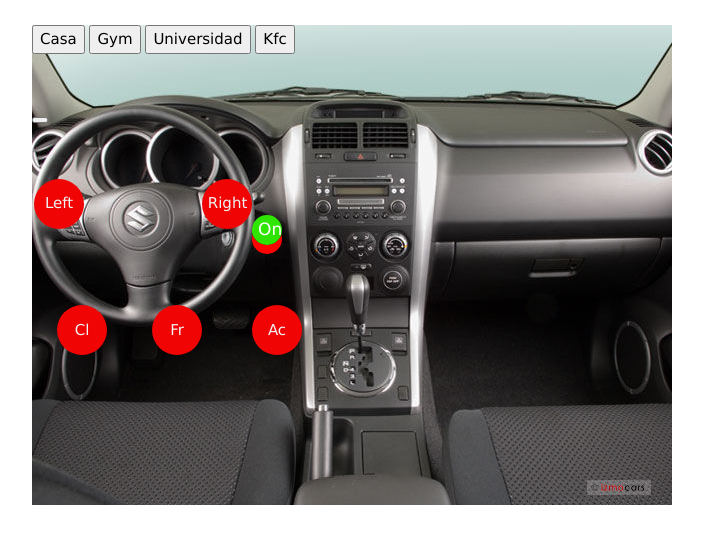
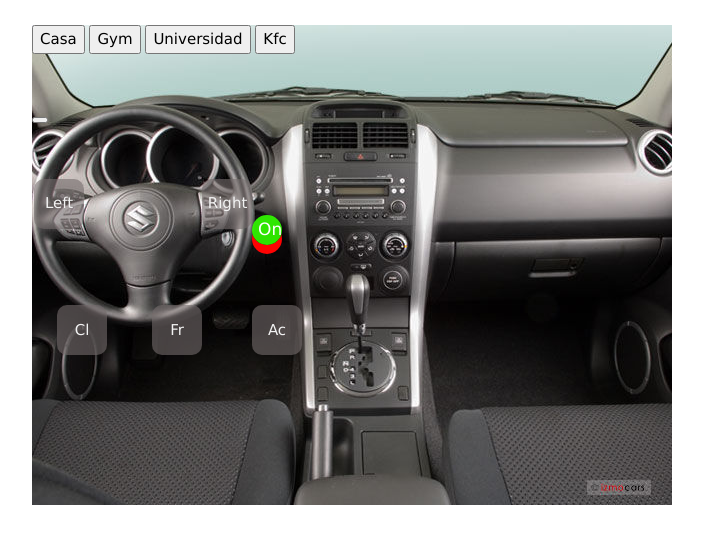
Before and after one commit to pechuga22/car-project, a plain HTML site: page index.html in a window 1280 px wide. Shown: the top 544 px of the page, without its empty margins (78-781 px from the left). Drawn offline with nearby package versions, Linux system fonts and the light colour scheme.

Commit message:
actualizado

```diff
--- a/index.css
+++ b/index.css
@@ -72,9 +72,9 @@
 }
 
 div .btn{
-    background: rgb(240, 4, 4);
+    background: rgba(116, 109, 109, 0.603);
     color: #f2f2f2;
-    border-radius: 50%;
+    border-radius: 20%;
     height:50px;
     width: 50px;
     font-size: 15px;
```
